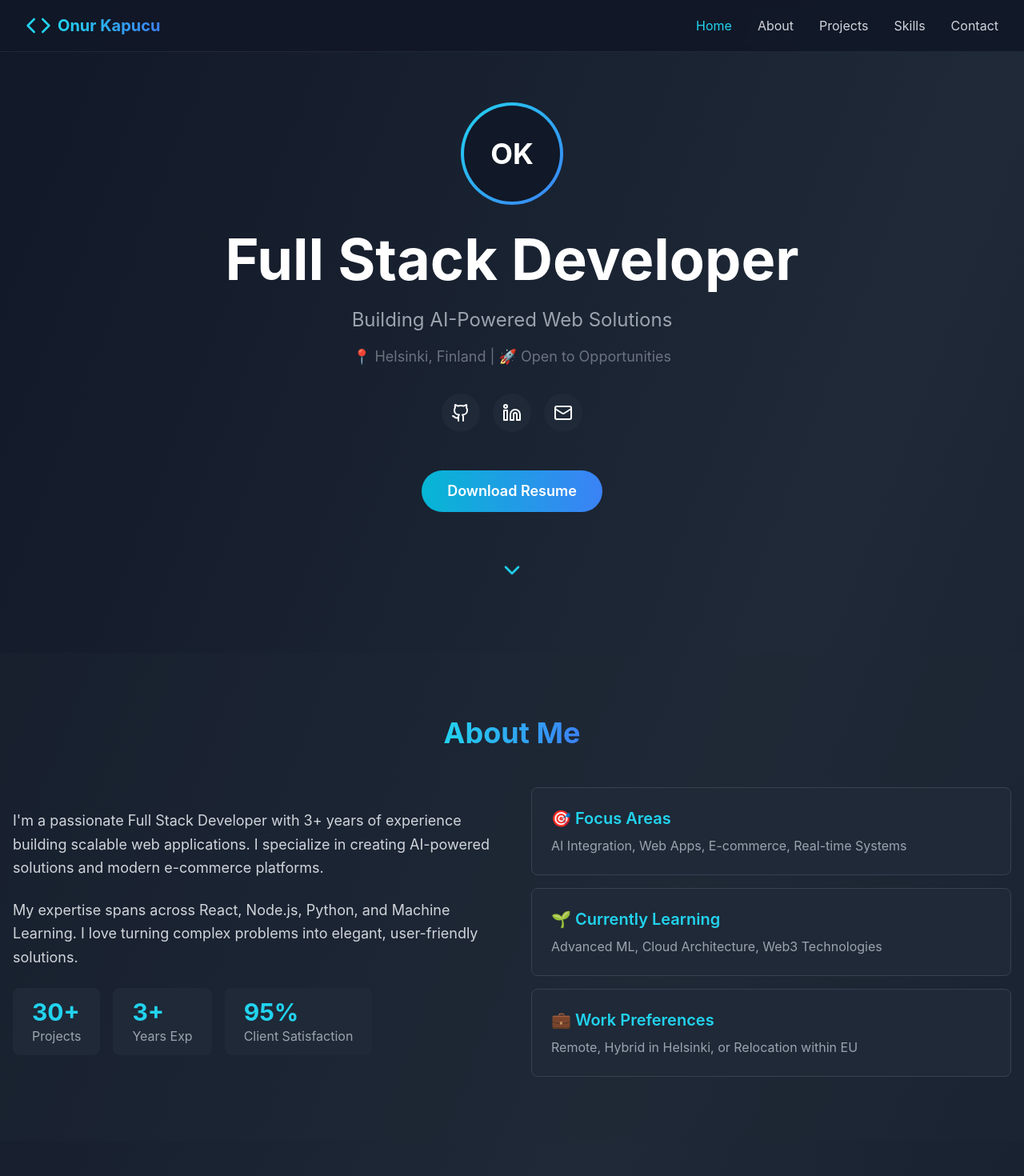
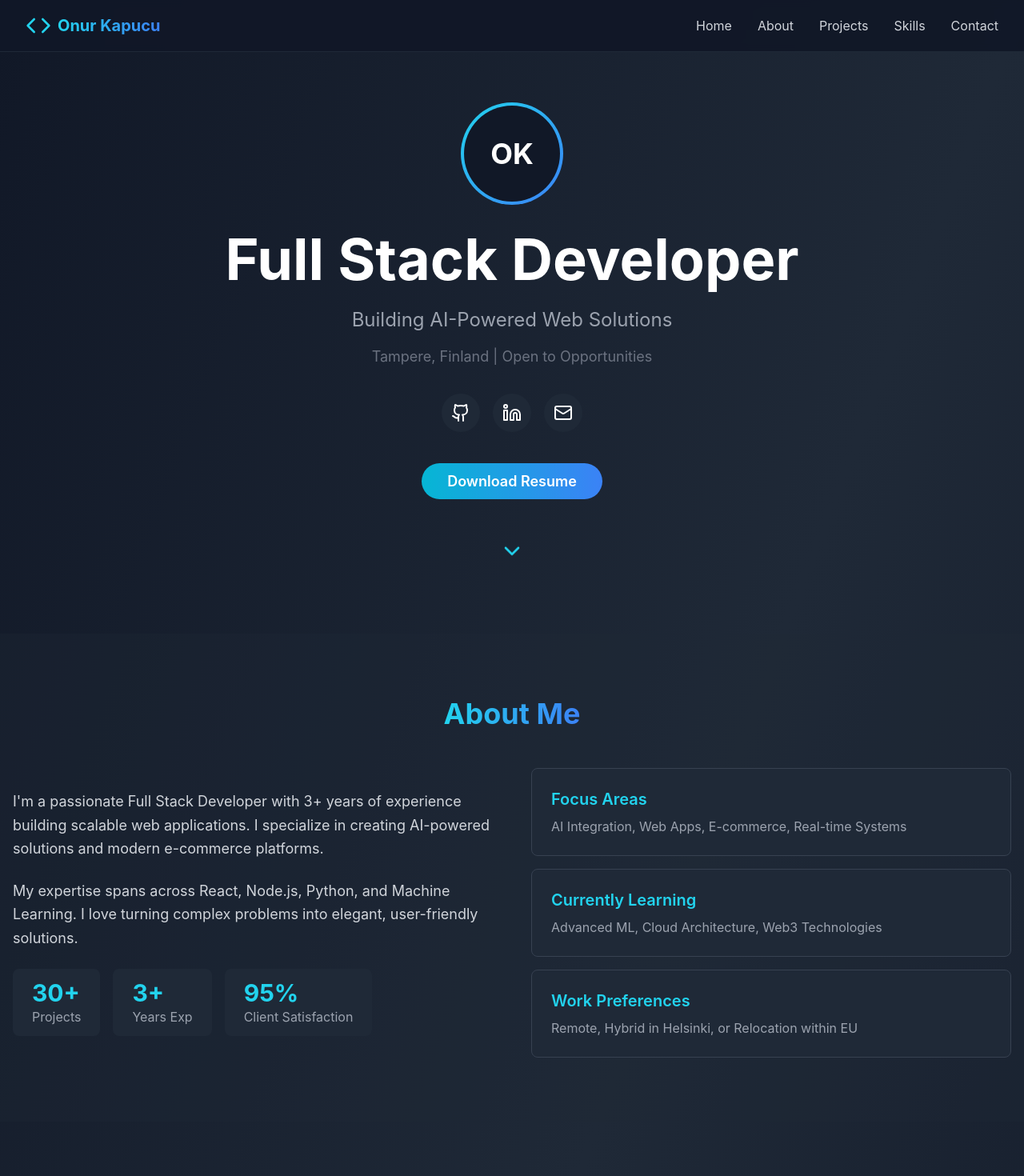
Before and after one commit to kapucuonur/portfolio-website, a React (Create React App) app: page / in a window 1280 px wide. Shown: the top 1470 px of the page at 80% size. Built offline with nearby package versions, Linux system fonts and the light colour scheme.

Commit message:
fix: tüm linkler ve smooth scroll çalışıyor

```diff
--- a/src/App.js
+++ b/src/App.js
@@ -3,7 +3,12 @@ import { Code, Mail, Github, Linkedin, ExternalLink, ChevronDown, Menu, X } from
 
 export default function Portfolio() {
   const [mobileMenuOpen, setMobileMenuOpen] = useState(false);
-  const [activeSection, setActiveSection] = useState('home');
+
+  // Smooth scroll fonksiyonu
+  const scrollToSection = (sectionId) => {
+    document.getElementById(sectionId)?.scrollIntoView({ behavior: 'smooth' });
+    setMobileMenuOpen(false);
+  };
 
   const projects = [
     {
@@ -58,13 +63,11 @@ export default function Portfolio() {
 
             {/* Desktop Menu */}
             <div className="hidden md:flex space-x-8">
-              {['Home', 'About', 'Projects', 'Skills', 'Contact'].map((item) => (
+              {['home', 'about', 'projects', 'skills', 'contact'].map((item) => (
                 <button
                   key={item}
-                  onClick={() => setActiveSection(item.toLowerCase())}
-                  className={`hover:text-cyan-400 transition-colors ${
-                    activeSection === item.toLowerCase() ? 'text-cyan-400' : 'text-gray-300'
-                  }`}
+                  onClick={() => scrollToSection(item)}
+                  className="hover:text-cyan-400 transition-colors text-gray-300 capitalize"
                 >
                   {item}
                 </button>
@@ -76,21 +79,18 @@ export default function Portfolio() {
               className="md:hidden"
               onClick={() => setMobileMenuOpen(!mobileMenuOpen)}
             >
-              {mobileMenuOpen ? <X /> : <Menu />}
+              {mobileMenuOpen ? <X className="w-6 h-6" /> : <Menu className="w-6 h-6" />}
             </button>
           </div>
 
           {/* Mobile Menu */}
           {mobileMenuOpen && (
-            <div className="md:hidden py-4 space-y-2">
-              {['Home', 'About', 'Projects', 'Skills', 'Contact'].map((item) => (
+            <div className="md:hidden py-4 space-y-2 bg-gray-900">
+              {['home', 'about', 'projects', 'skills', 'contact'].map((item) => (
                 <button
                   key={item}
-                  onClick={() => {
-                    setActiveSection(item.toLowerCase());
-                    setMobileMenuOpen(false);
-                  }}
-                  className="block w-full text-left px-4 py-2 hover:bg-gray-800 rounded transition-colors"
+                  onClick={() => scrollToSection(item)}
+                  className="block w-full text-left px-4 py-2 hover:bg-gray-800 rounded transition-colors capitalize"
                 >
                   {item}
                 </button>
@@ -101,7 +101,7 @@ export default function Portfolio() {
       </nav>
 
       {/* Hero Section */}
-      <section className="pt-32 pb-20 px-4">
+      <section id="home" className="pt-32 pb-20 px-4">
         <div className="max-w-7xl mx-auto text-center">
           <div className="mb-8 inline-block">
             <div className="w-32 h-32 rounded-full bg-gradient-to-br from-cyan-400 to-blue-500 p-1 mx-auto">
@@ -118,37 +118,24 @@ export default function Portfolio() {
             Building AI-Powered Web Solutions
           </p>
           <p className="text-lg text-gray-500 mb-8">
-            📍 Helsinki, Finland | 🚀 Open to Opportunities
+            Tampere, Finland | Open to Opportunities
           </p>
 
           <div className="flex justify-center space-x-4 mb-12">
-            <a
-              href="https://github.com/kapucuonur"
-              target="_blank"
-              rel="noopener noreferrer"
-              className="p-3 bg-gray-800 rounded-full hover:bg-cyan-500 transition-colors"
-            >
+            <a href="https://github.com/kapucuonur" target="_blank" rel="noopener noreferrer" className="p-3 bg-gray-800 rounded-full hover:bg-cyan-500 transition-colors">
               <Github className="w-6 h-6" />
             </a>
-            <a
-              href="https://www.linkedin.com/in/onur-kapucu/"
-              target="_blank"
-              rel="noopener noreferrer"
-              className="p-3 bg-gray-800 rounded-full hover:bg-cyan-500 transition-colors"
-            >
+            <a href="https://www.linkedin.com/in/onur-kapucu/" target="_blank" rel="noopener noreferrer" className="p-3 bg-gray-800 rounded-full hover:bg-cyan-500 transition-colors">
               <Linkedin className="w-6 h-6" />
             </a>
-            <a
-              href="mailto:kapucuonur@hotmail.com"
-              className="p-3 bg-gray-800 rounded-full hover:bg-cyan-500 transition-colors"
-            >
+            <a href="mailto:kapucuonur@hotmail.com" className="p-3 bg-gray-800 rounded-full hover:bg-cyan-500 transition-colors">
               <Mail className="w-6 h-6" />
             </a>
           </div>
 
-          <button className="bg-gradient-to-r from-cyan-500 to-blue-500 px-8 py-3 rounded-full text-lg font-semibold hover:shadow-lg hover:shadow-cyan-500/50 transition-all">
+          <a href="/resume.pdf" download className="bg-gradient-to-r from-cyan-500 to-blue-500 px-8 py-3 rounded-full text-lg font-semibold hover:shadow-lg hover:shadow-cyan-500/50 transition-all">
             Download Resume
-          </button>
+          </a>
 
           <div className="mt-16 animate-bounce">
             <ChevronDown className="w-8 h-8 mx-auto text-cyan-400" />
@@ -157,7 +144,7 @@ export default function Portfolio() {
       </section>
 
       {/* About Section */}
-      <section className="py-20 px-4 bg-gray-800/30">
+      <section id="about" className="py-20 px-4 bg-gray-800/30">
         <div className="max-w-7xl mx-auto">
           <h2 className="text-4xl font-bold mb-12 text-center">
             <span className="bg-gradient-to-r from-cyan-400 to-blue-500 bg-clip-text text-transparent">
@@ -192,15 +179,15 @@ export default function Portfolio() {
             </div>
             <div className="space-y-4">
               <div className="bg-gray-800 p-6 rounded-lg border border-gray-700 hover:border-cyan-500 transition-colors">
-                <h3 className="text-xl font-semibold mb-2 text-cyan-400">🎯 Focus Areas</h3>
+                <h3 className="text-xl font-semibold mb-2 text-cyan-400">Focus Areas</h3>
                 <p className="text-gray-400">AI Integration, Web Apps, E-commerce, Real-time Systems</p>
               </div>
               <div className="bg-gray-800 p-6 rounded-lg border border-gray-700 hover:border-cyan-500 transition-colors">
-                <h3 className="text-xl font-semibold mb-2 text-cyan-400">🌱 Currently Learning</h3>
+                <h3 className="text-xl font-semibold mb-2 text-cyan-400">Currently Learning</h3>
                 <p className="text-gray-400">Advanced ML, Cloud Architecture, Web3 Technologies</p>
               </div>
               <div className="bg-gray-800 p-6 rounded-lg border border-gray-700 hover:border-cyan-500 transition-colors">
-                <h3 className="text-xl font-semibold mb-2 text-cyan-400">💼 Work Preferences</h3>
+                <h3 className="text-xl font-semibold mb-2 text-cyan-400">Work Preferences</h3>
                 <p className="text-gray-400">Remote, Hybrid in Helsinki, or Relocation within EU</p>
               </div>
             </div>
@@ -209,7 +196,7 @@ export default function Portfolio() {
       </section>
 
       {/* Projects Section */}
-      <section className="py-20 px-4">
+      <section id="projects" className="py-20 px-4">
         <div className="max-w-7xl mx-auto">
           <h2 className="text-4xl font-bold mb-12 text-center">
             <span className="bg-gradient-to-r from-cyan-400 to-blue-500 bg-clip-text text-transparent">
@@ -218,10 +205,7 @@ export default function Portfolio() {
           </h2>
           <div className="grid md:grid-cols-2 lg:grid-cols-3 gap-8">
             {projects.map((project, index) => (
-              <div
-                key={index}
-                className="bg-gray-800 rounded-xl overflow-hidden hover:transform hover:scale-105 transition-all duration-300 border border-gray-700 hover:border-cyan-500"
-              >
+              <div key={index} className="bg-gray-800 rounded-xl overflow-hidden hover:transform hover:scale-105 transition-all duration-300 border border-gray-700 hover:border-cyan-500">
                 <div className={`h-2 bg-gradient-to-r ${project.color}`}></div>
                 <div className="p-6">
                   <h3 className="text-2xl font-bold mb-3">{project.title}</h3>
@@ -244,21 +228,11 @@ export default function Portfolio() {
                   </div>
 
                   <div className="flex space-x-4">
-                    <a
-                      href={project.link}
-                      target="_blank"
-                      rel="noopener noreferrer"
-                      className="flex items-center space-x-2 text-cyan-400 hover:text-cyan-300 transition-colors"
-                    >
+                    <a href={project.link} target="_blank" rel="noopener noreferrer" className="flex items-center space-x-2 text-cyan-400 hover:text-cyan-300 transition-colors">
                       <ExternalLink className="w-4 h-4" />
                       <span>Live Demo</span>
                     </a>
-                    <a
-                      href={project.github}
-                      target="_blank"
-                      rel="noopener noreferrer"
-                      className="flex items-center space-x-2 text-gray-400 hover:text-gray-300 transition-colors"
-                    >
+                    <a href={project.github} target="_blank" rel="noopener noreferrer" className="flex items-center space-x-2 text-gray-400 hover:text-gray-300 transition-colors">
                       <Github className="w-4 h-4" />
                       <span>Code</span>
                     </a>
@@ -268,12 +242,7 @@ export default function Portfolio() {
             ))}
           </div>
           <div className="text-center mt-12">
-            <a
-              href="https://github.com/kapucuonur"
-              target="_blank"
-              rel="noopener noreferrer"
-              className="inline-block bg-gray-800 px-8 py-3 rounded-full hover:bg-gray-700 transition-colors"
-            >
+            <a href="https://github.com/kapucuonur" target="_blank" rel="noopener noreferrer" className="inline-block bg-gray-800 px-8 py-3 rounded-full hover:bg-gray-700 transition-colors">
               View All Projects on GitHub →
             </a>
           </div>
@@ -281,7 +250,7 @@ export default function Portfolio() {
       </section>
 
       {/* Skills Section */}
-      <section className="py-20 px-4 bg-gray-800/30">
+      <section id="skills" className="py-20 px-4 bg-gray-800/30">
         <div className="max-w-7xl mx-auto">
           <h2 className="text-4xl font-bold mb-12 text-center">
             <span className="bg-gradient-to-r from-cyan-400 to-blue-500 bg-clip-text text-transparent">
@@ -290,17 +259,11 @@ export default function Portfolio() {
           </h2>
           <div className="grid md:grid-cols-2 lg:grid-cols-3 gap-8">
             {Object.entries(skills).map(([category, items], index) => (
-              <div
-                key={index}
-                className="bg-gray-800 p-6 rounded-xl border border-gray-700 hover:border-cyan-500 transition-colors"
-              >
+              <div key={index} className="bg-gray-800 p-6 rounded-xl border border-gray-700 hover:border-cyan-500 transition-colors">
                 <h3 className="text-xl font-bold mb-4 text-cyan-400">{category}</h3>
                 <div className="flex flex-wrap gap-2">
                   {items.map((skill, i) => (
-                    <span
-                      key={i}
-                      className="bg-gray-900 px-4 py-2 rounded-lg text-sm hover:bg-cyan-500 hover:text-gray-900 transition-colors cursor-default"
-                    >
+                    <span key={i} className="bg-gray-900 px-4 py-2 rounded-lg text-sm hover:bg-cyan-500 hover:text-gray-900 transition-colors cursor-default">
                       {skill}
                     </span>
                   ))}
@@ -312,7 +275,7 @@ export default function Portfolio() {
       </section>
 
       {/* Contact Section */}
-      <section className="py-20 px-4">
+      <section id="contact" className="py-20 px-4">
         <div className="max-w-4xl mx-auto text-center">
           <h2 className="text-4xl font-bold mb-6">
             <span className="bg-gradient-to-r from-cyan-400 to-blue-500 bg-clip-text text-transparent">
@@ -327,24 +290,21 @@ export default function Portfolio() {
             <div className="bg-gray-800 p-6 rounded-xl">
               <Mail className="w-12 h-12 mx-auto mb-4 text-cyan-400" />
               <h3 className="font-semibold mb-2">Email</h3>
-              <p className="text-gray-400 text-sm">your.email@example.com</p>
+              <a href="mailto:kapucuonur@hotmail.com" className="text-gray-400 text-sm hover:text-cyan-400">kapucuonur@hotmail.com</a>
             </div>
             <div className="bg-gray-800 p-6 rounded-xl">
               <Github className="w-12 h-12 mx-auto mb-4 text-cyan-400" />
               <h3 className="font-semibold mb-2">GitHub</h3>
-              <p className="text-gray-400 text-sm">@kapucuonur</p>
+              <a href="https://github.com/kapucuonur" target="_blank" rel="noopener noreferrer" className="text-gray-400 text-sm hover:text-cyan-400">@kapucuonur</a>
             </div>
             <div className="bg-gray-800 p-6 rounded-xl">
               <Linkedin className="w-12 h-12 mx-auto mb-4 text-cyan-400" />
               <h3 className="font-semibold mb-2">LinkedIn</h3>
-              <p className="text-gray-400 text-sm">onur-kapucu</p>
+              <a href="https://www.linkedin.com/in/onur-kapucu/" target="_blank" rel="noopener noreferrer" className="text-gray-400 text-sm hover:text-cyan-400">onur-kapucu</a>
             </div>
           </div>
 
-          <a
-            href="mailto:your.email@example.com"
-            className="inline-block bg-gradient-to-r from-cyan-500 to-blue-500 px-12 py-4 rounded-full text-lg font-semibold hover:shadow-lg hover:shadow-cyan-500/50 transition-all"
-          >
+          <a href="mailto:kapucuonur@hotmail.com" className="inline-block bg-gradient-to-r from-cyan-500 to-blue-500 px-12 py-4 rounded-full text-lg font-semibold hover:shadow-lg hover:shadow-cyan-500/50 transition-all">
             Get In Touch
           </a>
         </div>
@@ -357,7 +317,7 @@ export default function Portfolio() {
             © 2025 Onur Kapucu. Built with React & Tailwind CSS
           </p>
           <p className="text-gray-600 text-sm mt-2">
-            Made with ❤️ in Helsinki, Finland
+            Made with love ❤️ in Tampere, Finland 📍
           </p>
         </div>
       </footer>
```
